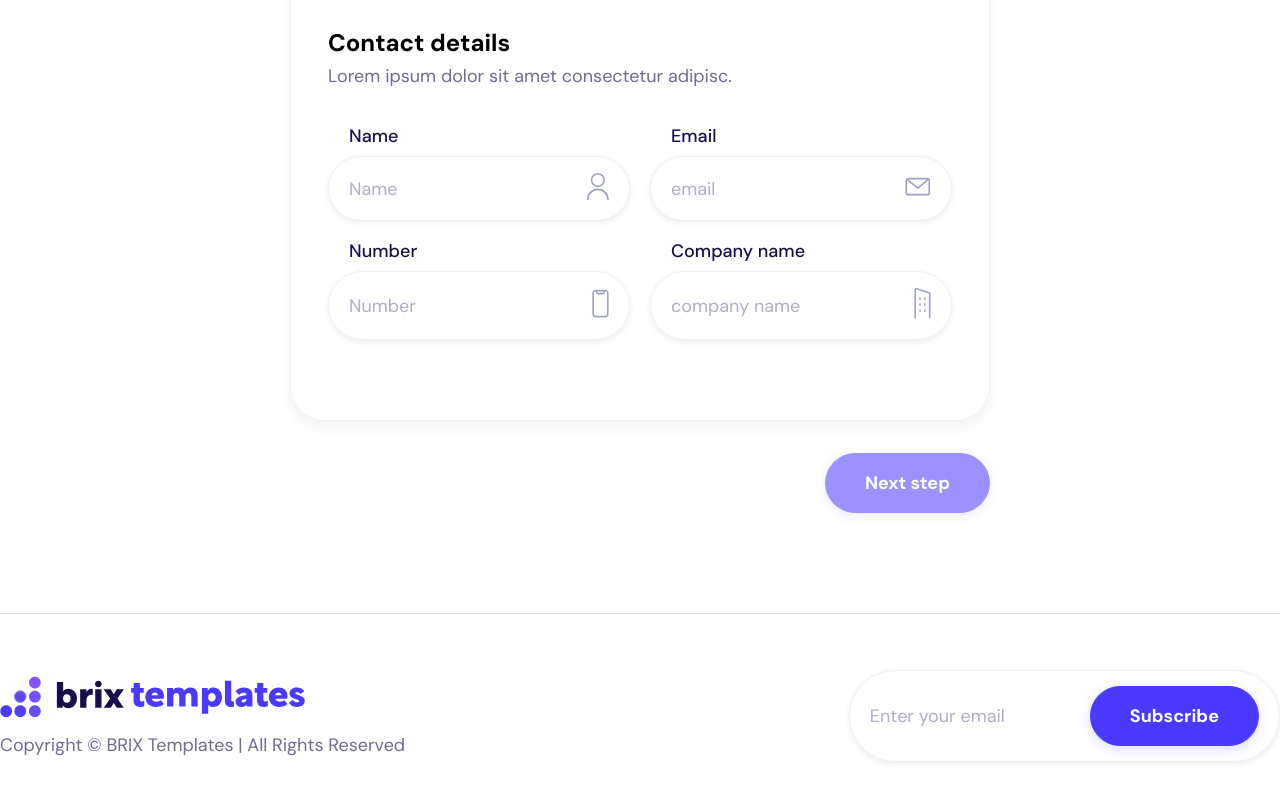
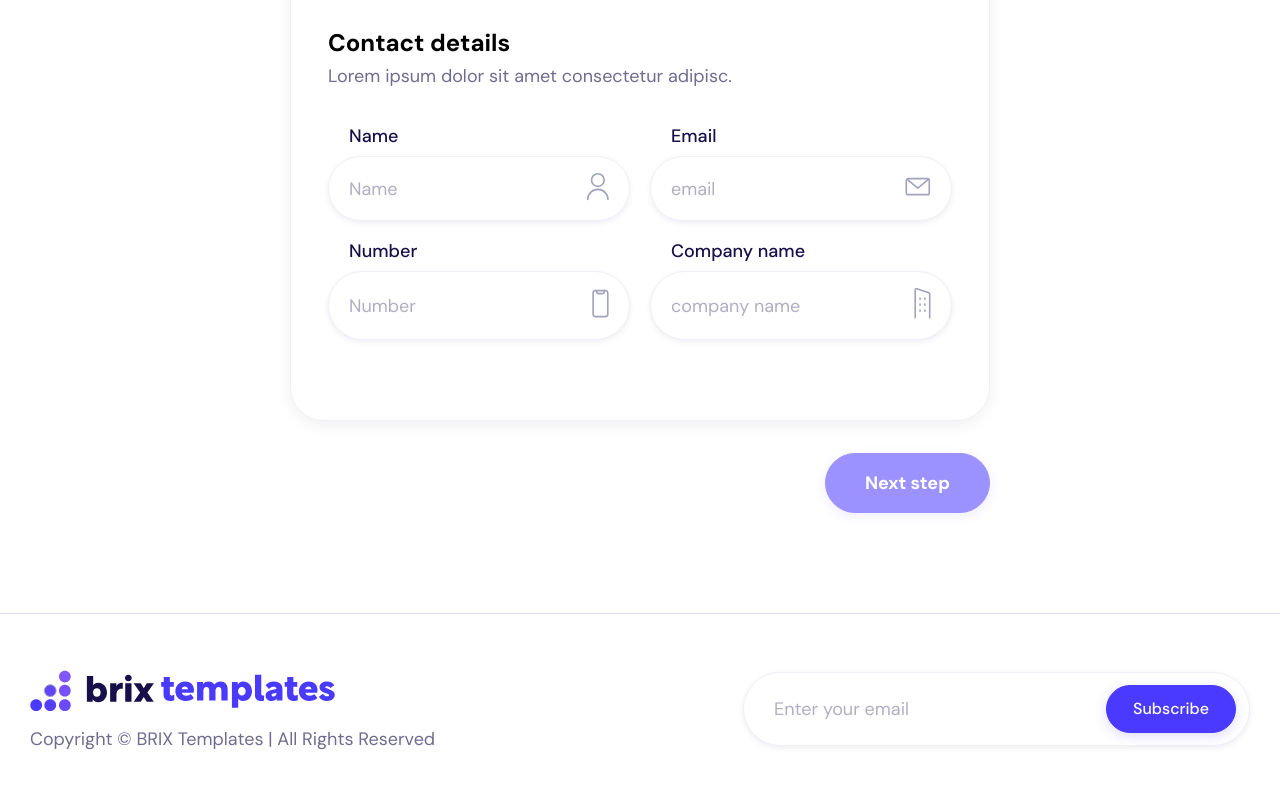
Before and after one commit to Vladislav-Chistyakov/Multi-step-Form, a Vue app: page / in a window 1280 px wide. Shown: the part 441-1241 px from the top of the page. Built offline with nearby package versions, Linux system fonts and the light colour scheme.

Commit message:
зменил классы

```diff
--- a/src/components/footer/index.vue
+++ b/src/components/footer/index.vue
@@ -21,9 +21,9 @@ export default {
     </span>
     </div>
     <div class="footer__right">
-      <UIInput placeholder="Enter your email" :suffix="true" custom-class-block-input="form__input" custom-class-block="form__block-input">
+      <UIInput placeholder="Enter your email" :suffix="true" :input-with-button="true">
         <template #suffix>
-          <UIButton text-button="Subscribe" custom-class="footer__button" />
+          <UIButton text-button="Subscribe" :small-button="true" />
         </template>
       </UIInput>
     </div>
@@ -36,6 +36,12 @@ export default {
 .footer__hr {
   display: block;
   border-top: 1px solid #D9DBE9
+}
+
+.container {
+  max-width: 1440px;
+  padding: 0 30px;
+  margin: 0 auto;
 }
 
 .footer__container {
@@ -70,23 +76,6 @@ export default {
   color: #6F6C90;
 }
 
-.form__block-input {
-  padding-top: 0;
-}
-
-.form__input {
-  padding: 9px 8px 8px 10px;
-  font-size: 12px;
-  max-width: 380px;
-}
-
-.footer__button {
-  padding: 7px 8px;
-  font-size: 12px;
-  line-height: 14px;
-  font-weight: 500;
-}
-
 @media screen and (min-width: 1024px){
 
   .footer__container {
@@ -106,20 +95,5 @@ export default {
   .footer__left-description {
     text-align: start;
   }
-
-  .form__input {
-    min-width: 507px;
-  }
-
-  .form__input {
-    padding: 12px 13px 12px 30px;
-  }
-
-  .footer__button {
-    padding: 14px 26px;
-    font-size: 16px;
-    line-height: 18px;
-    max-width: 100%;
-  }
 }
 </style>
--- a/src/components/main/StepByStepForm/index.vue
+++ b/src/components/main/StepByStepForm/index.vue
@@ -97,14 +97,13 @@ export default {
         <UIButton v-if="activeBackButton"
                   type="button"
                   text-button="Previous step"
-                  custom-class="steps-block__button-back"
+                  :white-button="true"
                   :disabled="statusDisabledBackButton"
                   @click="clickBackButton" />
         <UIButton v-if="activeNextButton"
                   type="button"
                   text-button="Next step"
                   class="button-next"
-                  custom-class="steps-block__button-next"
                   :disabled="statusDisabledNextButton"
                   @click="clickNextButton"/>
       </div>
@@ -170,18 +169,6 @@ export default {
   flex-direction: row;
   align-items: center;
   gap: 20px;
-}
-
-.steps-block__button-back, .steps-block__button-next {
-  padding: 12px 14px;
-}
-
-.steps-block__button-back {
-  color: #4A3AFF;
-  border: 1px solid #4A3AFF;
-  background: white;
-  box-shadow: none;
-  margin-right: auto;
 }
 
 .button-next {
@@ -289,9 +276,5 @@ export default {
   .item-step__next-line {
     margin-left: 18px;
   }
-
-  .steps-block__button-back, .steps-block__button-next {
-    padding: 18px 39px;
-  }
 }
 </style>
--- a/src/components/main/Steps/StepSubmit.vue
+++ b/src/components/main/Steps/StepSubmit.vue
@@ -33,24 +33,17 @@ export default {
   </p>
   <UIButton v-if="!submit"
             type="button"
-            custom-class="submit-step"
+            :submit-button="true"
             @click="statusDisabledBackButton"
             text-button="Submit" />
 </div>
 </template>
 
 <style scoped>
-.submit-step {
-  margin: 0 auto;
+.submit-step__icon {
   display: flex;
-  flex-direction: column;
+  align-items: center;
   justify-content: center;
-  align-items: center;
-  max-width: 494px;
-  text-align: center;
-}
-
-.submit-step__icon {
   margin-bottom: 18px;
 }
 
@@ -58,9 +51,23 @@ export default {
   padding: 12px 24px;
 }
 
-@media screen and (min-width: 1024px) {
-  .submit-step {
-    padding: 18px 39px;
-  }
+.submit-step__title {
+  max-width: 680px;
+  margin: 0 auto 12px;
+  font-size: 34px;
+  font-weight: 700;
+  line-height: 36px;
+  text-align: center;
+  color: #170F49;
+}
+
+.submit-step__description {
+  max-width: 566px;
+  margin: 0 auto 42px;
+  font-size: 18px;
+  font-weight: 400;
+  line-height: 20px;
+  text-align: center;
+  color: #6F6C90;
 }
 </style>
--- a/src/components/ui/button/index.vue
+++ b/src/components/ui/button/index.vue
@@ -9,9 +9,17 @@ export default {
       type: String,
       default: 'button'
     },
-    customClass: {
-      type: String,
-      default: ''
+    whiteButton: {
+      type: Boolean,
+      default: false
+    },
+    smallButton: {
+      type: Boolean,
+      default: false
+    },
+    submitButton: {
+      type: Boolean,
+      default: false
     },
     disabled: {
       type: Boolean,
@@ -26,7 +34,12 @@ export default {
   <div class="ui-button-block">
     <button :type="type"
             :disabled="disabled"
-            :class="[customClass ? `ui-button ${customClass}` : 'ui-button']">
+            class="ui-button"
+            :class="{
+              'white-button' : whiteButton,
+              'small-button' : smallButton,
+              'submit-button' : submitButton
+            }">
       {{ textButton }}
     </button>
   </div>
@@ -61,4 +74,43 @@ export default {
   cursor: default;
   opacity: .55;
 }
+
+.white-button {
+  color: #4A3AFF;
+  border: 1px solid #4A3AFF;
+  background: white;
+  box-shadow: none;
+  margin-right: auto;
+}
+
+.small-button {
+  padding: 7px 8px;
+  font-size: 12px;
+  line-height: 14px;
+  font-weight: 500;
+}
+
+.submit-button {
+  margin: 0 auto;
+  display: flex;
+  flex-direction: column;
+  justify-content: center;
+  align-items: center;
+  max-width: 494px;
+  text-align: center;
+}
+
+@media screen and (min-width: 1024px) {
+  .small-button  {
+    padding: 14px 26px;
+    font-size: 16px;
+    line-height: 18px;
+    max-width: 100%;
+  }
+
+  .submit-button {
+    padding: 18px 39px;
+  }
+}
+
 </style>
--- a/src/components/ui/inputs/Input.vue
+++ b/src/components/ui/inputs/Input.vue
@@ -26,21 +26,17 @@ export default {
       type: Boolean,
       default: false
     },
-    customClassBlock: {
-      type: String,
-      default: ''
-    },
-    customClassBlockInput: {
-      type: String,
-      default: ''
+    inputWithButton: {
+      type: Boolean,
+      default: false
     }
   }
 }
 </script>
 
 <template>
-  <div class="ui-input" :class="[customClassBlock ? `ui-input ${customClassBlock}` : 'ui-input']">
-    <label :class="[customClassBlockInput ? `ui-input__block ${customClassBlockInput}` : 'ui-input__block']">
+  <div class="ui-input" :class="{'block-with-button' : inputWithButton }">
+    <label class="ui-input__block" :class="{'label-with-button' : inputWithButton }">
       <span class="ui-input__label">{{ label }}</span>
 
       <input :disabled="disabled"
@@ -107,4 +103,24 @@ export default {
   color: rgba(111, 108, 144, 0.55);
 }
 
+.block-with-button {
+  padding-top: 0;
+}
+
+.label-with-button {
+  padding: 9px 8px 8px 10px;
+  font-size: 12px;
+  max-width: 380px;
+}
+
+@media screen and (min-width: 1024px) {
+  .label-with-button {
+    min-width: 507px;
+  }
+
+  .label-with-button {
+    padding: 12px 13px 12px 30px;
+  }
+}
+
 </style>
```
